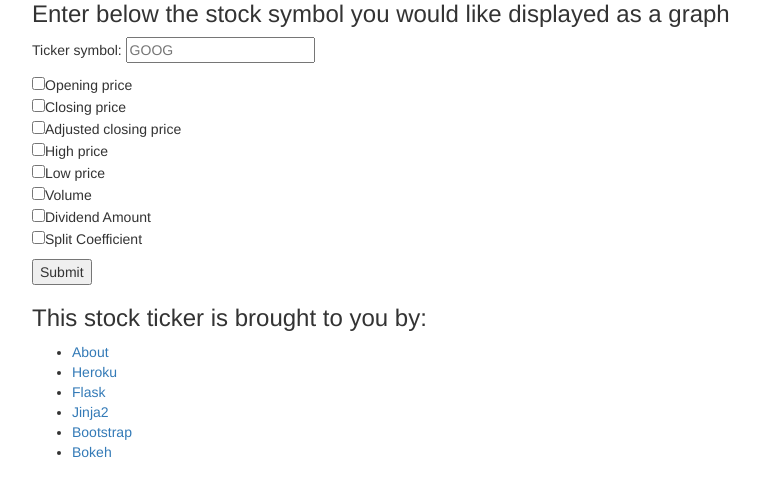
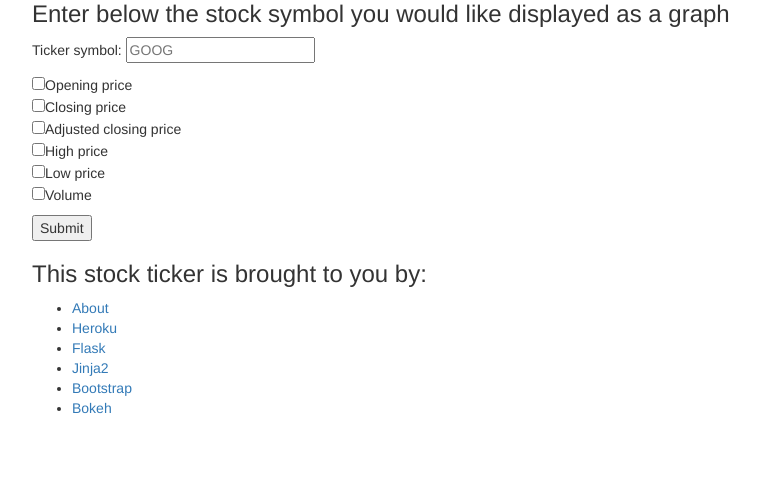
Before and after one commit to alzulas/flask-framework, a Flask app: page / in a window 1280 px wide. Shown: the part 142-631 px from the top of the page, without its empty margins (38-797 px from the left). Run offline with Flask 2, Linux system fonts and the light colour scheme; some libraries are stand-ins or nearby versions.

Commit message:
Removed two types with less than useful numbers

```diff
--- a/templates/index.html
+++ b/templates/index.html
@@ -69,8 +69,6 @@
           <input type="checkbox" name='features' value='high' />High price<br>
           <input type="checkbox" name='features' value='low' />Low price<br>
           <input type="checkbox" name='features' value='volume' />Volume<br>
-          <input type="checkbox" name='features' value='dividend amount' />Dividend Amount<br>
-          <input type="checkbox" name='features' value='split coefficient' />Split Coefficient<br>
           </p>
           <p><input type="submit" value="Submit"></p>
           </form>
```
